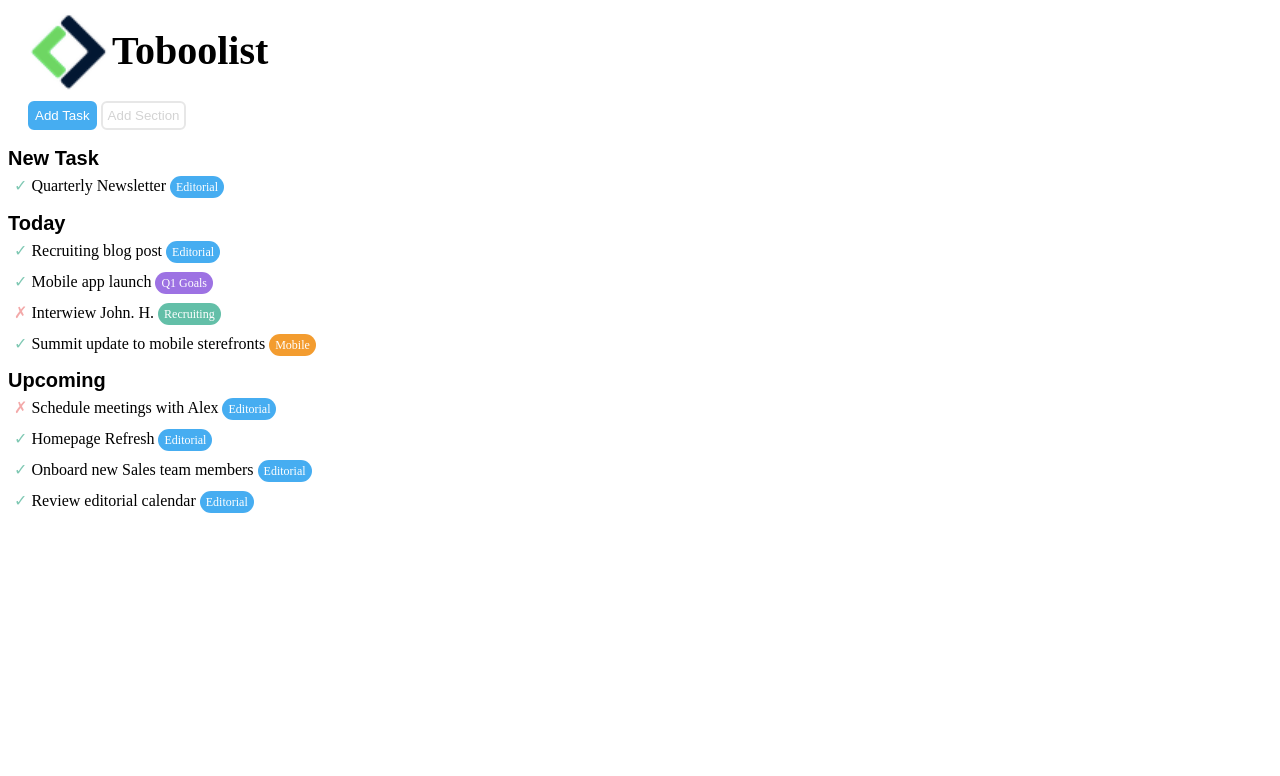
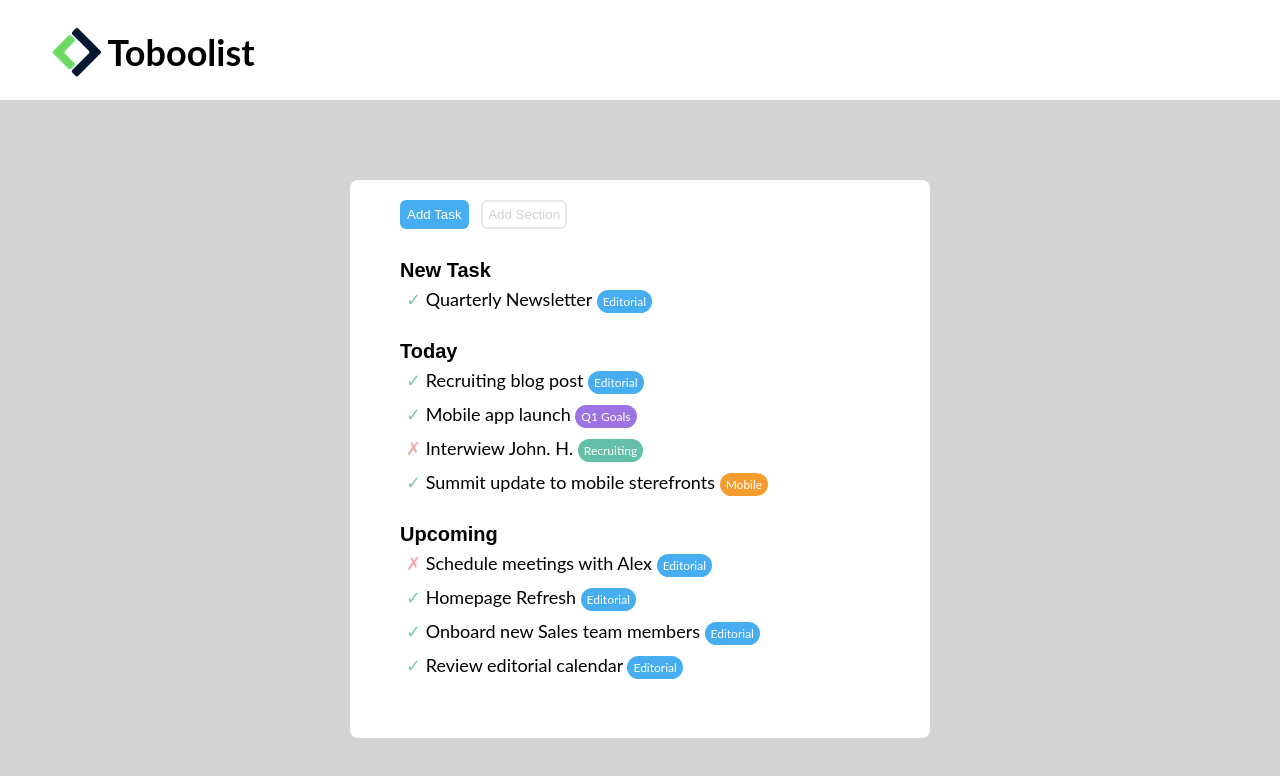
Before and after one commit to Robin9800/html-css-toboolist, a plain HTML site: page index.html in a window 1280 px wide. Drawn offline with Linux system fonts and the light colour scheme.

Commit message:
esercizio css pt.2

```diff
--- a/index.html
+++ b/index.html
@@ -15,20 +15,20 @@
         </div>
     </header>
 
-    <main class="container">
-        <div id="centra">
-        <div">
+    <main>
+        <!--add task add section-->
+
+            <div id="action">
                 <button class="btn border-radius">Add Task</button>
                 <button class="btn1 border-radius1">Add Section</button>
             </div>
 
-        <div>
+            <div class="lista">
                 <h2 class="font">New Task</h2>
                 <ul class="spazio pallini padding">
                     <li><span class="si">&checkmark;</span> Quarterly Newsletter <span class="btn bollino">Editorial</span></li>
                 </ul>
-        </div>
-        <div>
+
                 <h2 class="font">Today</h2>
                 <ul class="spazio pallini padding">
                     <li class="lista"><span class="si">&checkmark;</span> Recruiting blog post <span class="btn bollino ">Editorial</span></li></li>
@@ -36,17 +36,16 @@
                     <li class="lista"><span class="no">&cross;</span> Interwiew John. H. <span class="btn bollino colore2">Recruiting</span></li>
                     <li class="lista"><span class="si">&checkmark;</span> Summit update to mobile sterefronts <span class="btn bollino colore3">Mobile</span></li>
                 </ul>
-        </div>
-        <div>
+
                 <h2 class="font">Upcoming</h2>
                 <ul class="spazio pallini padding">
                     <li class="lista"><span class="no">&cross;</span> Schedule meetings with Alex <span class="btn bollino">Editorial</span></li>
                     <li class="lista"><span class="si">&checkmark;</span> Homepage Refresh <span class="btn bollino">Editorial</span></li>
                     <li class="lista"><span class="si">&checkmark;</span> Onboard new Sales team members <span class="btn bollino">Editorial</span></li>
                     <li class="lista"><span class="si">&checkmark;</span> Review editorial calendar <span class="btn bollino">Editorial</span></li>
-
                 </ul>
             </div>
+
 
 
 
--- a/style.css
+++ b/style.css
@@ -1,38 +1,64 @@
 * {
     box-sizing: border-box;
+    margin: 0px;
+    padding: 0px;
+}
+
+header{
+    height: 100px;
+    line-height: 100px;
+    display: inline-block;
+    padding-left: 50px;
+    background-color: white;
+    margin-bottom: 50px ;
+    width: 100%;
+}
+
+header h1{
+    display: inline-block;
+    vertical-align: middle;
+    font-weight: 700;
+}
+
+header img{
+    vertical-align: middle;
 }
 
 
 .container {
-    width: 100px;
-    margin-left: 20px;
-    margin-bottom: 200px;
-    display: inline;
+    background-color: white;
+    width: 70%;
+    margin: 0 auto;
+    border-radius: 10px;
+}
+
+.action{
+    padding: 30px;
+    background-color: white;
+    bord
+
+}
+
+main{
+    background-color: white;
+    margin: 350px;
+    margin-top: 30px;
+    padding: 50px;
+    padding-top: 20px;
+    border-radius: 8px;
 }
 
 
 
 body{
-    margin-top: 0px;
+    font-family:"Lato";
+    font-size: 18px;
+    font-weight: 400;
+    background-color: lightgray;
 }
 
 div{
     display:inline;
-}
-
- header {
-    line-height: 100px;
-}
-
- #logo {
-    width:80px;
-    vertical-align: middle;
-}
-
-.title {
-    font-size: 40px;
-    display: inline;
-    vertical-align: middle;
 }
 
 
@@ -40,9 +66,11 @@ div{
     background-color: #46adf1;
     color: white;
     padding: 5px;
+    margin-right: 8px;
 }
 
 .btn1{
+    border-radius: 3px;
     background-color: white;
     color: lightgray;
     padding: 5px;
@@ -58,9 +86,20 @@ div{
     border: 2px solid #e7e7e7;
 }
 
+li{
+    list-style: none;
+}
+s
+
+h2::before{
+    content: "\25be";
+    font-size: 18px;
+}
+
 .font{
     font-family: 'Oswald', sans-serif;
     font-size: 20px;
+    margin-top: 30px;
     margin-bottom: 4px;
 }
 
```
Lines whose indentation alone changed are shown as unchanged.
